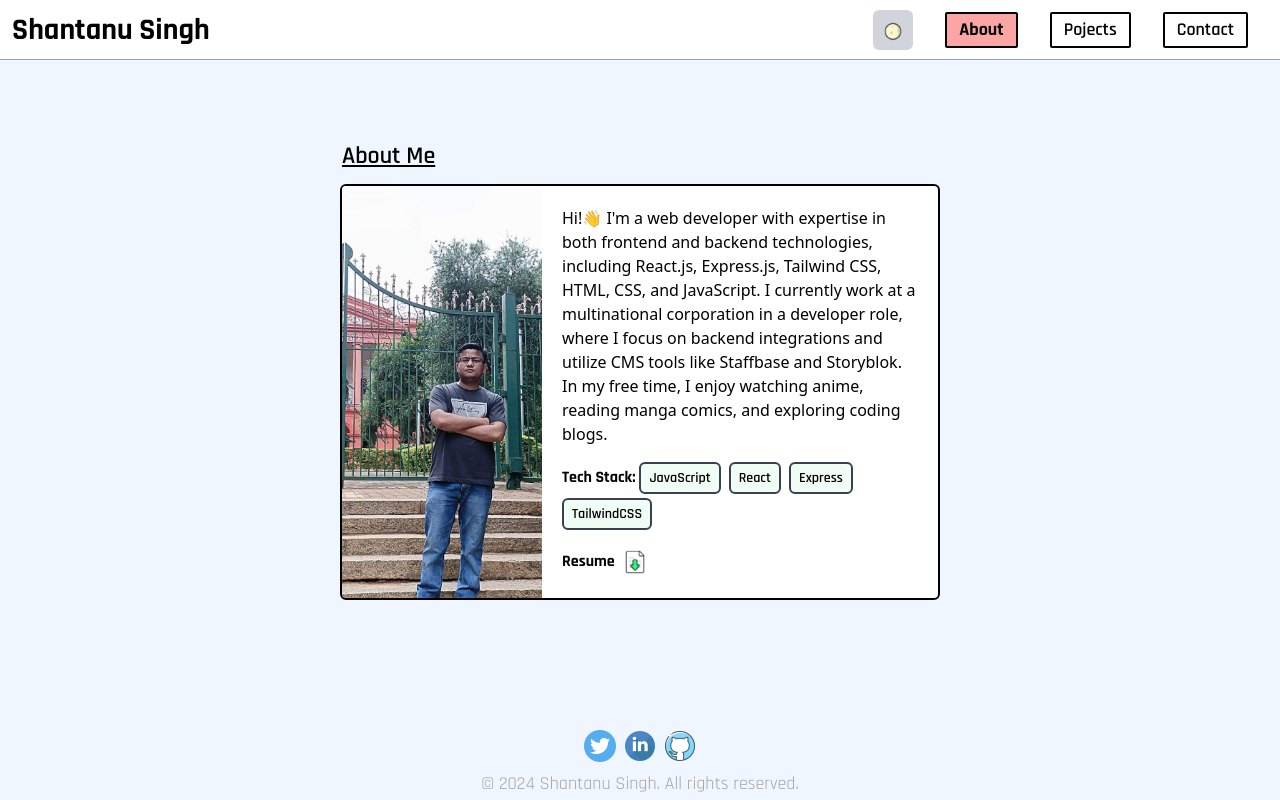
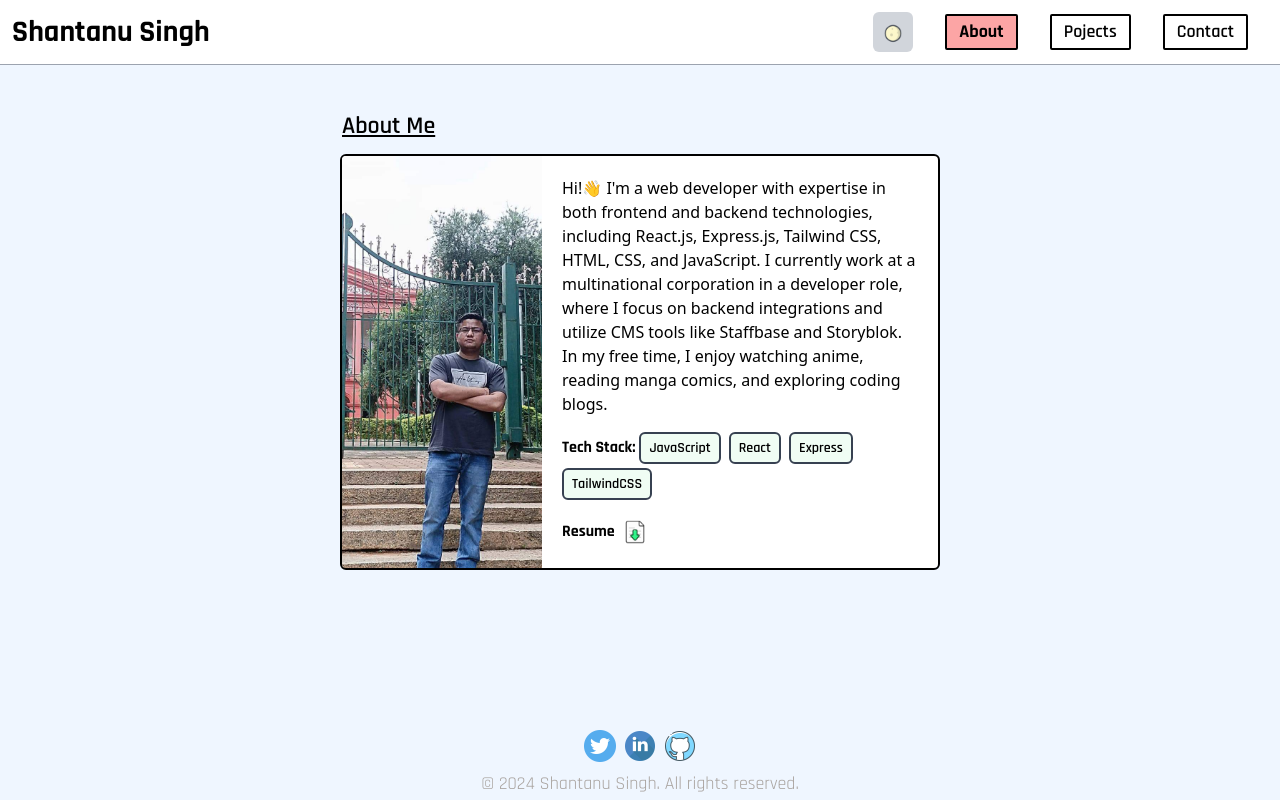
Before and after one commit to shann592/portfolio-site, a React (Vite) app: page / in a window 1280 px wide. Built offline with nearby package versions, Linux system fonts and the light colour scheme; no server answers.

Commit message:
refact: refactored grid layout to have fixed header component

```diff
--- a/src/App.jsx
+++ b/src/App.jsx
@@ -6,7 +6,7 @@ import RoutesWithAnimation from './components/RoutesWithAnimation'
 export default function App() {
   return (
     // <div className="h-screen grid grid-rows-[1000px,80px] md:grid-rows-[60px,600px,auto]">
-    <div className="h-screen grid grid-rows-[auto,80px] md:grid-rows-[60px,auto,80px]">
+    <div className="h-screen grid grid-rows-[auto,80px] md:grid-rows-[auto,80px]">
       <Header />
       <main className="bg-blue-50 dark:dark-main-bg-color dark:text-white">
         <LocationProvider>
--- a/src/components/Header.jsx
+++ b/src/components/Header.jsx
@@ -26,7 +26,7 @@ export default function Header() {
     }
   }, [])
   return (
-    <nav className="bg-white dark:dark-nonmain-bg-color dark:text-white fixed md:static z-50 px-3 py-3 flex items-center justify-between w-full border-b-[1px] border-gray-400 font-rajdhani">
+    <nav className="bg-white dark:dark-nonmain-bg-color dark:text-white fixed z-50 px-3 py-3 flex items-center justify-between w-full border-b-[1px] border-gray-400 font-rajdhani">
       <h2 className="text-3xl rajdhani-bold mr-4 md:mr-0">
         Shantanu <span className="hidden md:inline-block">Singh</span>
       </h2>
```
